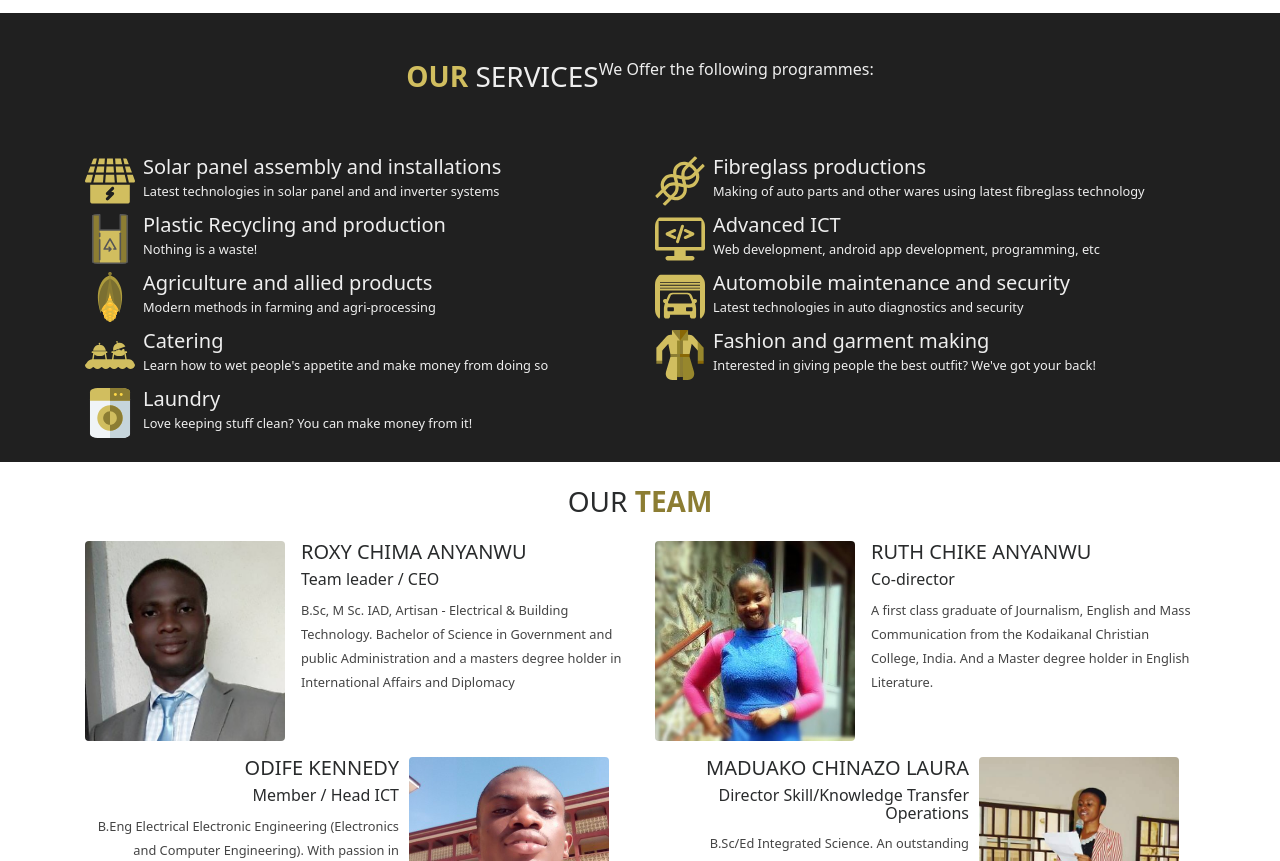
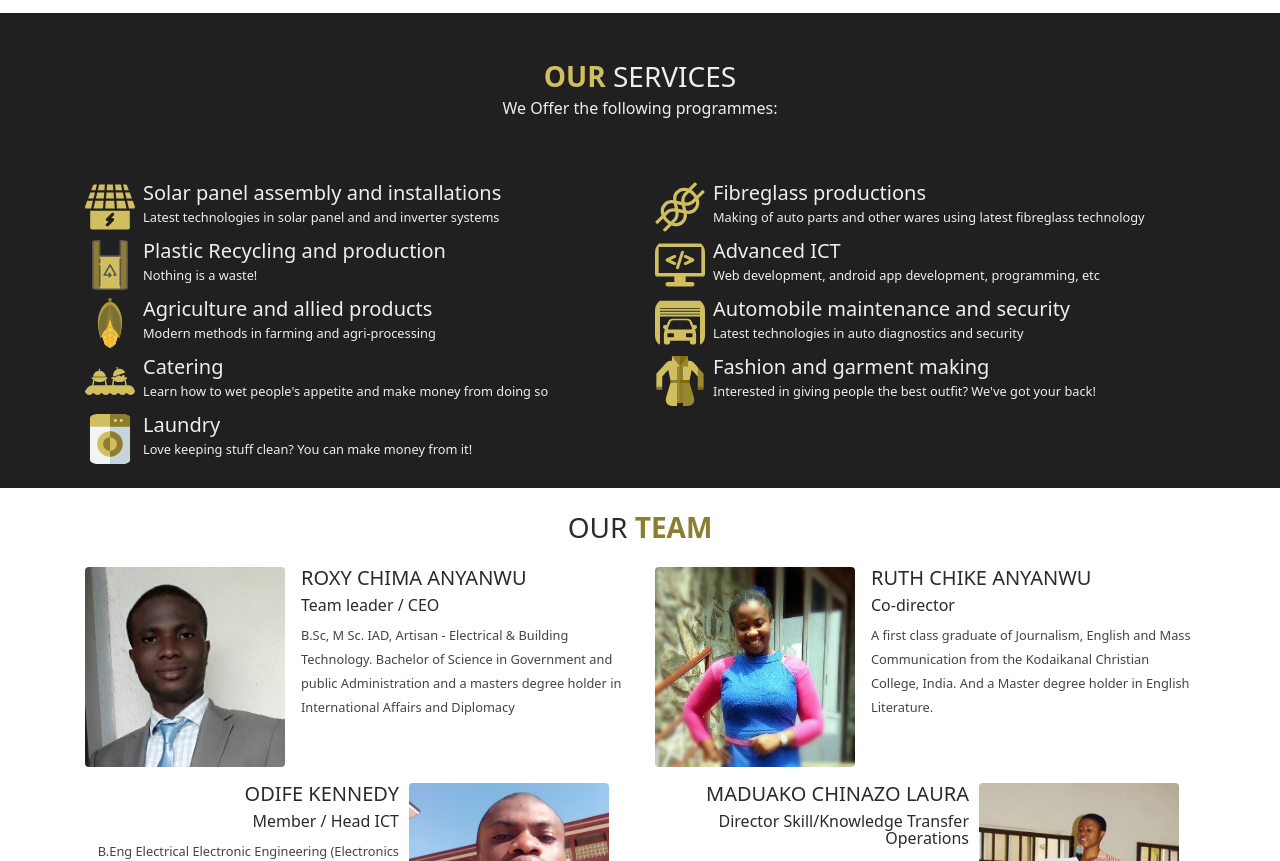
Before and after one commit to rcgcltd/rcgcltd.github.io, a plain HTML site: page index.html in a window 1280 px wide. Shown: the part 1207-2068 px from the top of the page. Drawn offline with nearby package versions, Linux system fonts and the light colour scheme; a script that the page names is missing.

Commit message:
Removed some classes to correct text alignment

```diff
--- a/index.html
+++ b/index.html
@@ -92,7 +92,7 @@
         <section class="services container-fluid pt-5 pb-4" id="services">
 <!--          Container here for uniformity in layout-->
            <div class="services container">
-            <header class="header row justify-content-center">
+            <header class="header text-center">
                 <h3 class="text-uppercase"><strong class="brand-color-light">our</strong> services</h3>
                 <h6> We Offer the following programmes:</h6>
             </header>
```
